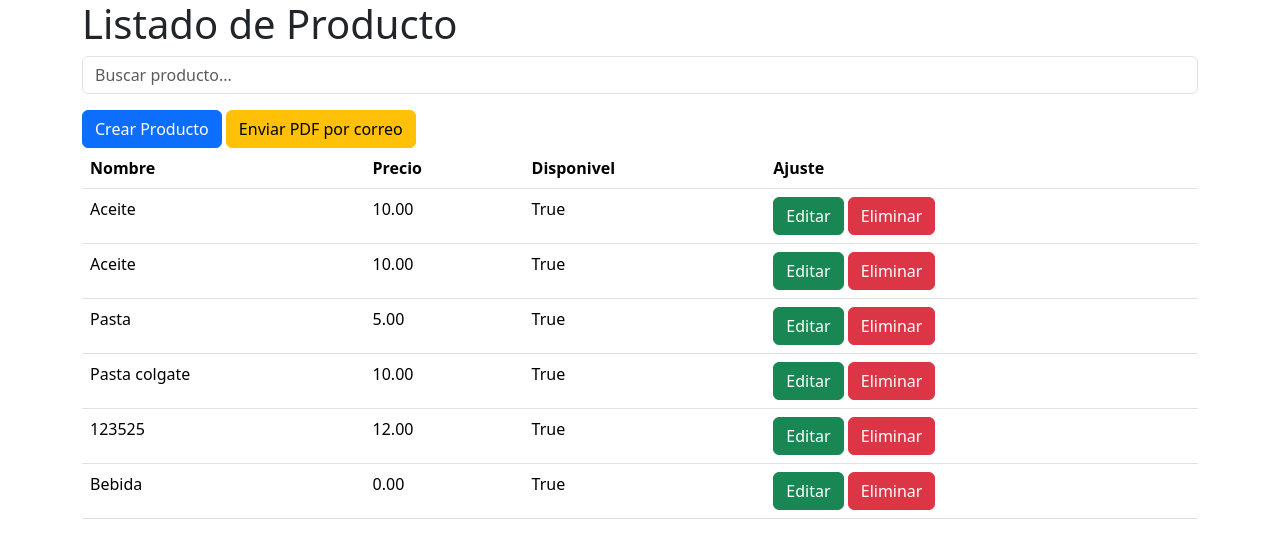
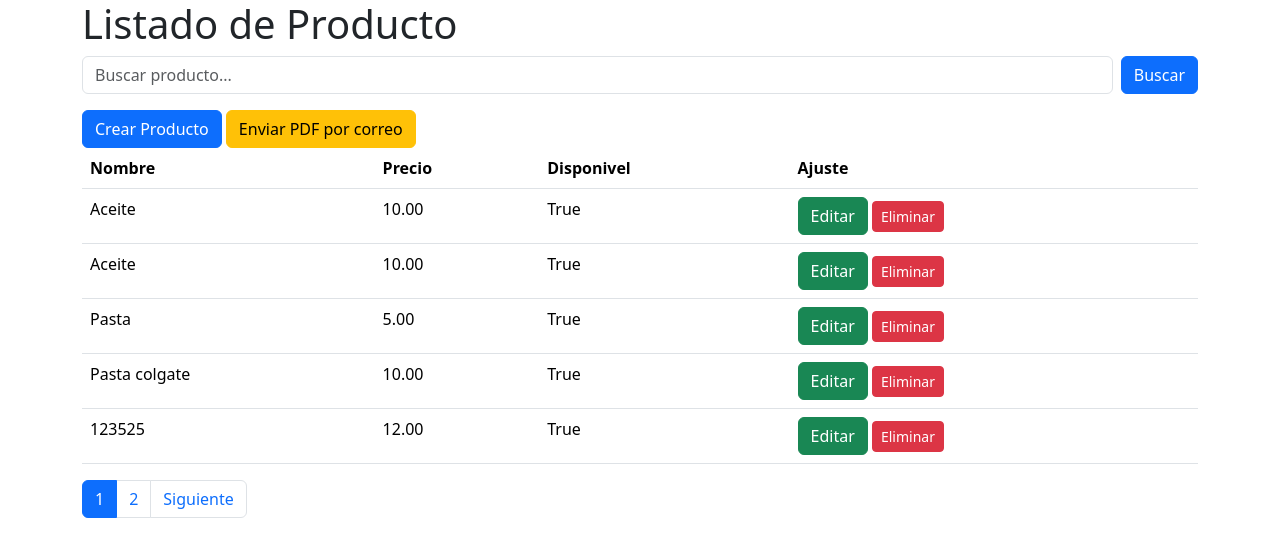
Before and after one commit to Andy-Contreras/Practica_django, a Django app: page / in a window 1280 px wide. Shown: the top 558 px of the page. Run offline with Django 5.2, Linux system fonts and the light colour scheme; data comes from the database, SQL or seed files in the repository; both versions use the stored data as it was after the commit.

Commit message:
actualizado

```diff
--- /dev/null
+++ b/producto/static/JS/ajax.js
@@ -0,0 +1,47 @@
+// Función para obtener CSRF token
+function getCookie(name) {
+  let cookieValue = null;
+  if (document.cookie && document.cookie !== "") {
+    const cookies = document.cookie.split(";");
+    for (let cookie of cookies) {
+      cookie = cookie.trim();
+      if (cookie.startsWith(name + "=")) {
+        cookieValue = decodeURIComponent(cookie.substring(name.length + 1));
+        break;
+      }
+    }
+  }
+  return cookieValue;
+}
+
+const csrftoken = getCookie("csrftoken");
+
+// Función para eliminar producto vía AJAX
+document.querySelectorAll(".eliminar-btn").forEach((boton) => {
+  boton.addEventListener("click", function () {
+    const id = this.dataset.id;
+    const fila = this.closest("tr");
+
+    if (confirm("¿Seguro que deseas eliminar este producto?")) {
+      fetch(`/eliminar_producto/${id}/`, {
+        method: "POST",
+        headers: {
+          "X-CSRFToken": csrftoken,
+          "X-Requested-With": "XMLHttpRequest",
+        },
+      })
+        .then((res) => {
+          if (!res.ok) throw new Error("Error al eliminar producto");
+          return res.json();
+        })
+        .then((data) => {
+          alert(data.mensaje);
+          fila.remove(); // eliminar la fila del DOM
+        })
+        .catch((err) => {
+          console.error(err);
+          alert("Error al eliminar producto");
+        });
+    }
+  });
+});
--- a/producto/templates/index.html
+++ b/producto/templates/index.html
@@ -1,17 +1,17 @@
 {% load static %}
 <!DOCTYPE html>
 <html lang="es">
+
 <head>
   <title>Listado Producto</title>
   <meta name="description" content="Mi primera tienda de barrio virtual" />
   <meta name="keywords" content="ecomerce,market" />
   {# Bootstrap - https://getbootstrap.com/#}
-    <link
-      href="https://cdn.jsdelivr.net/npm/bootstrap@5.3.3/dist/css/bootstrap.min.css"
-      rel="stylesheet"
-    />
+  <link href="https://cdn.jsdelivr.net/npm/bootstrap@5.3.3/dist/css/bootstrap.min.css" rel="stylesheet" />
+  <script src="https://code.jquery.com/jquery-3.6.0.min.js"></script>
   {# Styles #}
 </head>
+
 <body>
   {% block content %}
 
@@ -20,4 +20,5 @@
 
   {% endblock %}
 </body>
+
 </html>
--- a/producto/templates/listado.html
+++ b/producto/templates/listado.html
@@ -1,16 +1,15 @@
 {% extends "index.html" %} {% load static %} {% block content %}
 <div class="container">
   <h1>Listado de Producto</h1>
-  <input
-    type="text"
-    id="buscar"
-    class="form-control mb-3"
-    placeholder="Buscar producto..."
-  />
-  <a href="{% url 'crear_producto' %}"  class="btn btn-primary"
-    >Crear Producto</a
-  >
-  <a href="{% url 'enviar_pdf_email' %}"  target="_blank" class="btn btn-warning">
+  <!-- Formulario de búsqueda -->
+  <form method="get" class="mb-3 d-flex">
+    <input type="text" name="q" class="form-control me-2" placeholder="Buscar producto..."
+      value="{{ query|default:'' }}" />
+    <button type="submit" class="btn btn-primary">Buscar</button>
+  </form>
+  <!-- <input type="text" id="buscar" class="form-control mb-3" placeholder="Buscar producto..." /> -->
+  <a href="{% url 'crear_producto' %}" class="btn btn-primary">Crear Producto</a>
+  <a href="{% url 'enviar_pdf_email' %}" target="_blank" class="btn btn-warning">
     Enviar PDF por correo
   </a>
   <table class="table">
@@ -23,27 +22,44 @@
       </tr>
     </thead>
     <tbody>
-      {% for p in producto %}
-      <tr>
+      {% for p in page_obj %}
+      <tr data-id="{{ p.id }}">
         <td>{{p.nombre}}</td>
         <td>{{p.price}}</td>
         <td>{{p.disponible}}</td>
         <td>
           <div>
-            <a href="{% url 'editar_producto' p.id %}" class="btn btn-success"
-              >Editar</a
-            >
-            <a href="{% url 'eliminar_producto' p.id %}" class="btn btn-danger"
-              >Eliminar</a
-            >
+            <a href="{% url 'editar_producto' p.id %}" class="btn btn-success">Editar</a>
+            <button type="button" class="btn btn-sm btn-danger eliminar-btn" data-id="{{ p.id }}">
+              Eliminar
+            </button>
           </div>
         </td>
       </tr>
       {% endfor %}
     </tbody>
   </table>
+  <nav>
+    <ul class="pagination">
+      {% if page_obj.has_previous %}
+      <li class="page-item">
+        <a class="page-link" href="?page={{ page_obj.previous_page_number }}">Anterior</a>
+      </li>
+      {% endif %} {% for num in page_obj.paginator.page_range %}
+      <li class="page-item {% if page_obj.number == num %}active{% endif %}">
+        <a class="page-link" href="?page={{ num }}">{{ num }}</a>
+      </li>
+      {% endfor %} {% if page_obj.has_next %}
+      <li class="page-item">
+        <a class="page-link" href="?page={{ page_obj.next_page_number }}">Siguiente</a>
+      </li>
+      {% endif %}
+    </ul>
+  </nav>
 </div>
 {% endblock %} {% block js %}
-<script src="{% static 'JS/buscador.js' %}"></script>
+<script type="module" src="{% static 'JS/buscador.js' %}"></script>
+<script type="module" src="{% static 'JS/ajax.js' %}"></script>
+
 
 {% endblock %}
--- a/producto/views.py
+++ b/producto/views.py
@@ -1,20 +1,34 @@
 from django.shortcuts import render, redirect,get_object_or_404
 from .models import Productos
 from .forms import ProductoForm
+from django.db.models import Q
+from django.core.paginator import Paginator
 # Libreria para usar xhtml2pdf
 from django.template.loader import get_template
 from django.core.mail import EmailMessage
 from django.http import HttpResponse
 from io import BytesIO
 from xhtml2pdf import pisa
+from django.http import JsonResponse
 # Create your views here.
 
 
 # Crear el index
 def lista_producto(request):
-    producto = Productos.objects.all()
+    query = request.GET.get("q")
+    producto = Productos.objects.all().order_by('id')
+    if query:
+        producto = producto.filter(
+        Q(nombre__icontains=query) |
+        Q(price__icontains=query) |
+        Q(disponible__icontains=query)
+    )
+    paginator = Paginator(producto, 5)
+    page_number = request.GET.get('page')
+    page_obj = paginator.get_page(page_number)
     context = {
-        'producto': producto
+        'page_obj': page_obj,
+        "query":query
     }
     return render(request, 'listado.html', context)
 
@@ -46,6 +60,10 @@ def eliminar_producto(request, id):
     producto = get_object_or_404(Productos, id=id)
     if request.method == 'POST':
         producto.delete()
+        # 🔹 Si la petición viene de AJAX, devolvemos JSON
+        if request.headers.get('x-requested-with') == 'XMLHttpRequest':
+            return JsonResponse({'mensaje': 'Producto eliminado correctamente'})
+        # 🔹 Si no, redirige normalmente
         return redirect('lista_producto')
     return render(request, 'eliminar_producto.html', {'producto': producto})
 
```
Also changed, not shown: requirements.txt (added, +30 -0 lines), db.sqlite3, producto/static/JS/pdf.js (deleted). Lines whose indentation alone changed are shown as unchanged.
